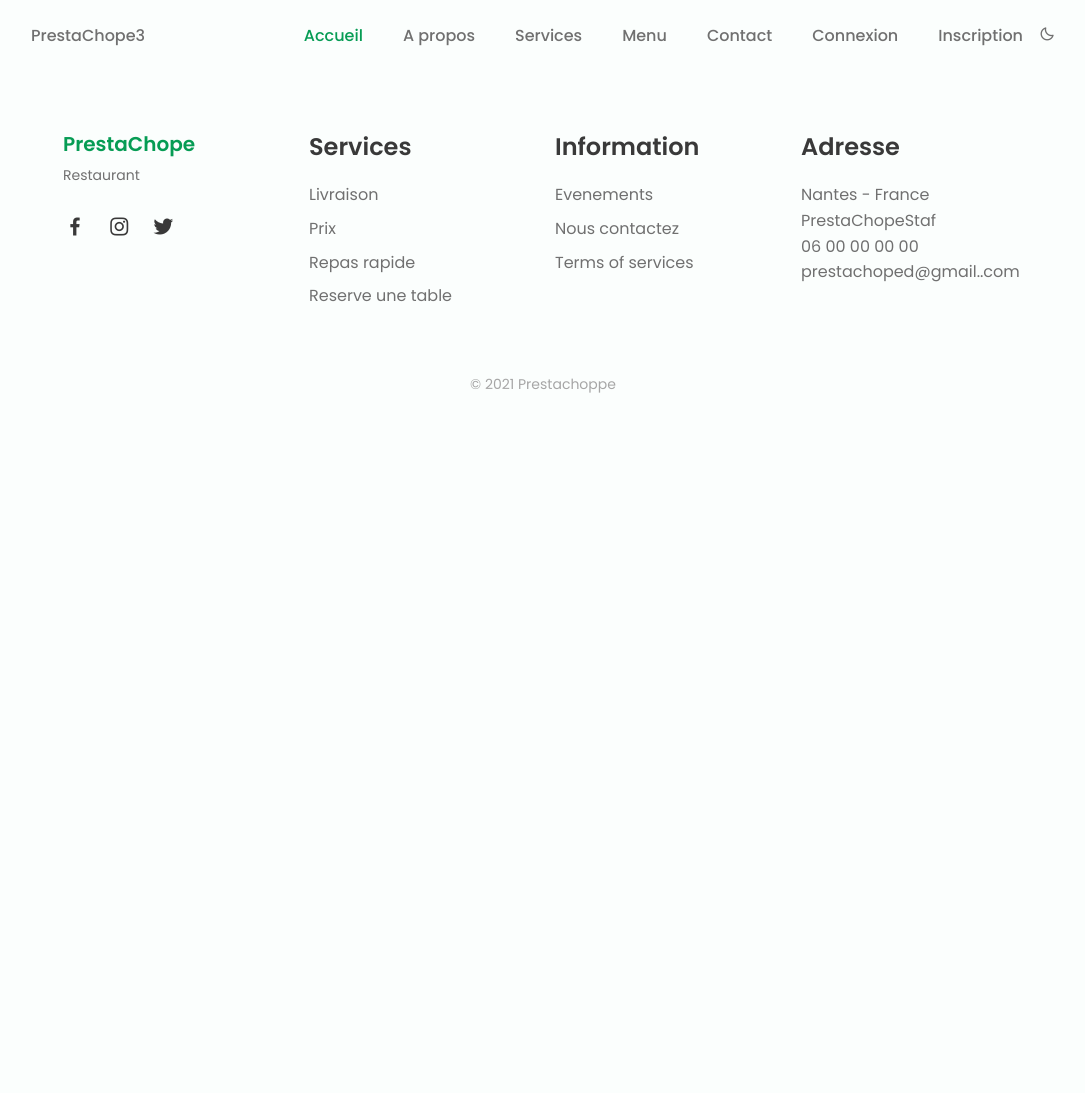
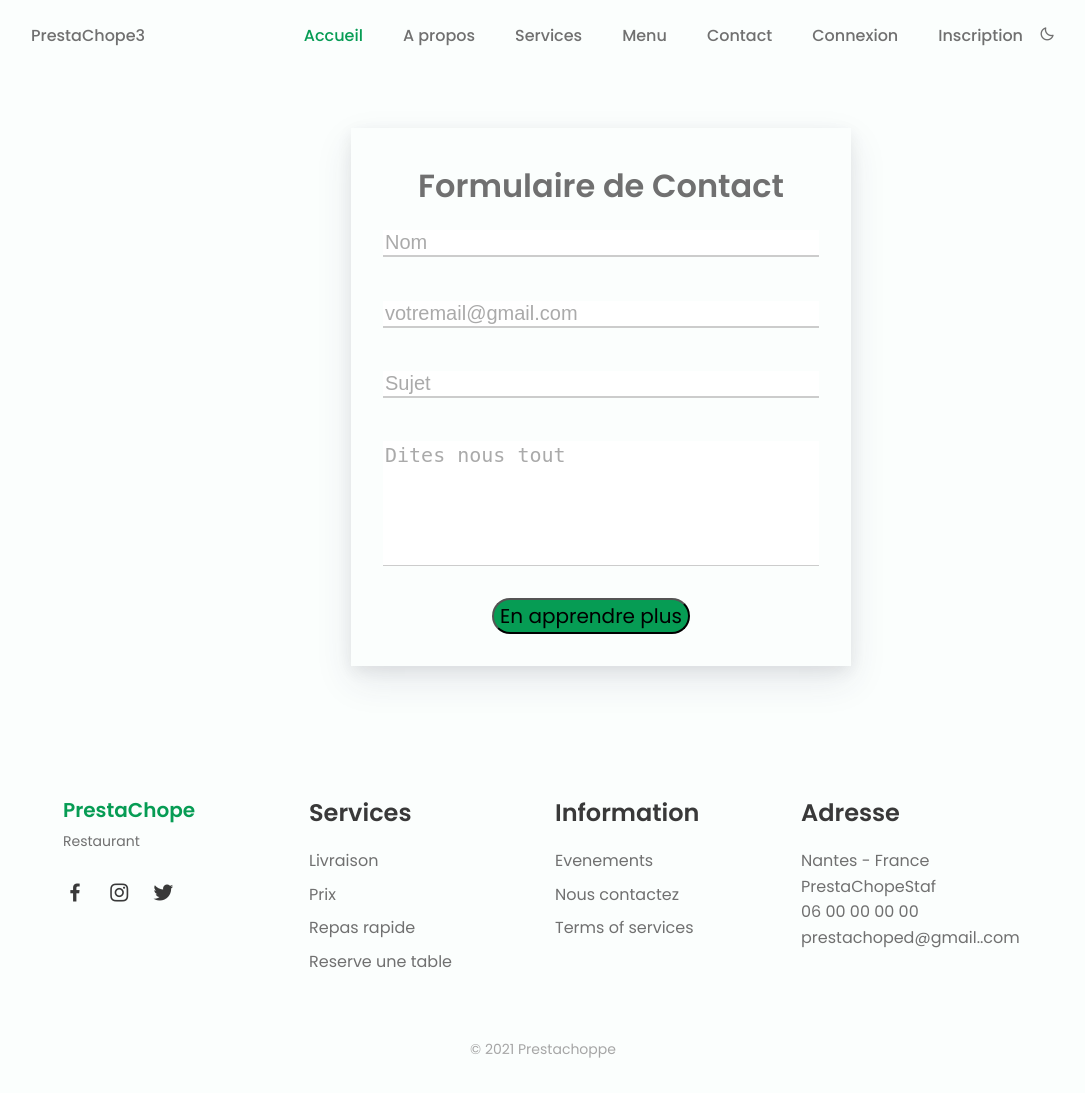
Before and after one commit to alexandre-champagnac/PrestaChopeGrp3, a PHP site: page /index.php?page=contact in a window 1280 px wide. Shown: the whole page, without its empty margins (97-1182 px from the left). Before the commit the page ends 393 px from the top, so only its background shows below. Run offline with PHP 8.4, Linux system fonts and the light colour scheme.

Commit message:
Ajout frmulaire contact

```diff
--- /dev/null
+++ b/assets/css/style_contact.css
@@ -0,0 +1,96 @@
+:root{
+    --font-color:#555;
+    --font-hover-color:orange;
+}
+
+.container{
+    width:500px;
+    box-shadow: 0 15px 35px rgba(50,50,93,.1),0 5px 15px rgba(0,0,0,.07);
+    padding:2em;
+    margin-top: 10%;
+    margin-left: 35%;
+
+}
+
+h1{
+    display: flex;
+    justify-content: center;
+}
+
+.h3confirm{
+    display: flex;
+    justify-content: center;
+    margin-top: 10%;
+}
+
+.form-group{
+    margin-bottom:1.5em;
+    transition:all .3s;
+}
+.form-label{
+    font-size:.75em;
+    color:var(--font-color);
+    display:block;
+    opacity:0;
+    transition: all .3s;
+    transform:translateX(-50px);
+}
+.form-control{
+    box-shadow:none;
+    border-radius:0;
+    border-color:#ccc;
+    border-style:none none solid none;
+    width:100%;
+    font-size:1.25em;
+    transition:all .6s;
+}
+.form-control::placeholder{
+    color:#aaa;
+}
+.form-control:focus{
+    box-shadow:none;
+    border-color:var(--font-hover-color);
+    outline:none;
+}
+.form-group:focus-within{
+    transform:scale(1.1,1.1);
+}
+
+.form-control:invalid:focus{
+    border-color:red;
+}
+.form-control:valid:focus{
+    border-color:green;
+}
+
+.btn{
+
+}
+.btn:hover{
+    border-color:var(--font-hover-color);
+    color:var(--font-hover-color);
+}
+textarea{
+    resize:none;
+}
+
+
+
+.focused > .form-label{
+    opacity:1;
+    transform:translateX(0px);
+
+}
+
+
+.learn-more{
+    margin-left: 25%;
+    background-color: #069C54;
+    border-radius: 24px;
+    font-family: 'Poppins', sans-serif;
+    font-size: 20px;
+}
+
+.form-invalid{
+    outline: 1px solid red !important;
+}
--- a/assets/css/style_login.css
+++ b/assets/css/style_login.css
@@ -25,6 +25,7 @@ body{
     grid-template-columns: repeat(2, 1fr);
     grid-gap: 7rem;
     padding: 0 2rem;
+
 }
 
 .img{
--- a/index.php
+++ b/index.php
@@ -42,10 +42,10 @@
                 <?php
                 if($page!= 'connexion' && $page != 'inscription') {
                 ?>
-                    <li class="nav__item"><a href="#about" class="nav__link">A propos</a></li>
-                    <li class="nav__item"><a href="#services" class="nav__link">Services</a></li>
-                    <li class="nav__item"><a href="#menu" class="nav__link">Menu</a></li>
-                    <li class="nav__item"><a href="#contact" class="nav__link">Contact</a></li>
+                    <li class="nav__item"><a href="index.php?#about" class="nav__link">A propos</a></li>
+                    <li class="nav__item"><a href="index.php?#services" class="nav__link">Services</a></li>
+                    <li class="nav__item"><a href="index.php#menu" class="nav__link">Menu</a></li>
+                    <li class="nav__item"><a href="index.php?page=contact" class="nav__link">Contact</a></li>
                 <?php
                 if(isset($_SESSION['idClient']) && $page != 'compte'){ ?>
                     <li class="nav__item"><a href="index.php?page=compte" class="nav__link">Modifier Profil</a></li>
--- /dev/null
+++ b/pages/Contactpage/ControlleurContact.php
@@ -0,0 +1,12 @@
+<?php
+
+
+class ControlleurContact
+{
+    public function includeView()
+    {
+        include_once "pages/contactpage/contact.php";
+    }
+
+
+}
--- /dev/null
+++ b/pages/Contactpage/contact.php
@@ -0,0 +1,89 @@
+<?php
+    $message_sent = false;
+    if(isset($_POST['email']) && $_POST['email'] != '' ){
+
+        if(filter_var($_POST['name'], FILTER_VALIDATE_EMAIL)){
+            // Formulaire peut être envoyé :
+            $userName = $_POST['name'];
+            $userEmail = $_POST['email'];
+            $messageSubject = $_POST['subject'];
+            $message = $_POST['message'];
+
+            $to = "tthunderteam@gmail.com";
+            $body = "";
+
+            $body .= "De : ".$userName. "\r\n";
+            $body .= "Email : ".$userEmail. "\r\n";
+            $body .= "Message : : ".$message. "\r\n";
+
+            mail($to,$messageSubject,$body);
+
+            $message_sent = true;
+
+        }
+        else{
+            $invalid_class_name = "form-invalid";
+        }
+
+
+
+    }
+
+
+
+
+
+?>
+
+
+
+<html lang="en">
+<head>
+    <meta charset="UTF-8">
+    <meta name="viewport" content="width=device-width, initial-scale=1.0">
+    <title>Document</title>
+    <link rel="stylesheet" href="assets/css/style_contact.css" media="all">
+    <script src="https://ajax.googleapis.com/ajax/libs/jquery/3.4.1/jquery.min.js"></script>
+    <script src="asset/js/main.js"></script>
+</head>
+
+<body>
+    <?php
+    if($message_sent):
+    ?>
+        <h3 class="h3confirm">Merci à vous ! Nous vous répondrons au plus vite </h3>
+
+    <?php
+    else:
+    ?>
+    <div class="container">
+    <h1>Formulaire de Contact</h1>
+    <form action="index.php?page=contact" method="POST" class="form">
+        <div class="form-group">
+            <label for="name" class="form-label">Votre nom</label>
+            <input type="text" class="form-control <?= $invalid_class_name ?? "" ?>" id="name" name="name" placeholder="Nom" tabindex="1" required>
+        </div>
+        <div class="form-group">
+            <label for="email" class="form-label">Votre Email</label>
+            <input type="email" class="form-control" id="email" name="email" placeholder="votremail@gmail.com" tabindex="2" required>
+        </div>
+        <div class="form-group">
+            <label for="subject" class="form-label">Sujet :</label>
+            <input type="text" class="form-control" id="subject" name="subject" placeholder="Sujet" tabindex="3" required>
+        </div>
+        <div class="form-group">
+            <label for="message" class="form-label">Votre message :</label>
+            <textarea class="form-control" rows="5" cols="50" id="message" name="message" placeholder="Dites nous tout" tabindex="4"></textarea>
+        </div>
+        <div>
+            <button class="learn-more">En apprendre plus</button>
+        </div>
+    </form>
+
+    </div>
+    <?php
+    endif;
+    ?>
+</body>
+
+</html>
--- a/pages/Inscription/inscription.php
+++ b/pages/Inscription/inscription.php
@@ -44,7 +44,7 @@
                 </div>
                 <div>
                     <h5>Prenom</h5>
-                    <input type="password" class="input" name="firstname">
+                    <input type="text" class="input" name="firstname">
                 </div>
             </div>
             <div class="input-div four">
@@ -53,7 +53,7 @@
                 </div>
                 <div>
                     <h5>Nom</h5>
-                    <input type="password" class="input" name="name">
+                    <input type="text" class="input" name="name">
                 </div>
             </div>
             <div class="input-div five">
@@ -71,7 +71,7 @@
                 </div>
                 <div>
                     <h5>Mail</h5>
-                    <input type="password" class="input" name="mail">
+                    <input type="text" class="input" name="mail">
                 </div>
             </div>
             <a href="#">Mot de passe oublié ?</a>
--- a/pages/accueil/accueil.php
+++ b/pages/accueil/accueil.php
@@ -5,7 +5,7 @@
             <div class="home__data">
                 <h1 class="home__title">Prestachope</h1>
                 <h2 class="home__subtitle">Le bar de votre <br> commune</h2>
-                <a href="#" class="button">Voir le menu</a>
+                <a href="#menu" class="button">Voir le menu</a>
             </div>
 
             <img src="assets/img/logo_Prestachoppe.png" alt="" class="home__img">
--- a/pages/formulaireContacte/ControleurFormulaireContacte.php
+++ /dev/null
@@ -1,7 +0,0 @@
-<?php
-
-
-class ControleurFormulaireContacte
-{
-
-}
--- a/tools/SuperControleur.php
+++ b/tools/SuperControleur.php
@@ -41,13 +41,6 @@ class SuperControleur
                 break;
 
 
-            case"contact":
-                include_once ("pages/formulaireContacte/ControleurFormulaireContacte.php");
-                break;
-
-            case"commantaire":
-                include_once ("pages/commentaires/ControleurCommentaires.php");
-                break;
 
             case"listeProduit":
                 include_once ("pages/ListProduit/ControleurListeProduits.php");
@@ -66,6 +59,12 @@ class SuperControleur
                 include_once "pages/inscription/ControlleurInscription.php";
                 $instance3 = new ControlleurInscription();
                 $instance3->includeView();
+                break;
+            case "contact" :
+                include_once ("pages/contactpage/ControlleurContact.php");
+                $instance2 = new ControlleurContact();
+                $instance2->includeview();
+                break;
 
         }
     }
```
Also changed, not shown: assets/js/contact.js (added, +15 -0 lines).
